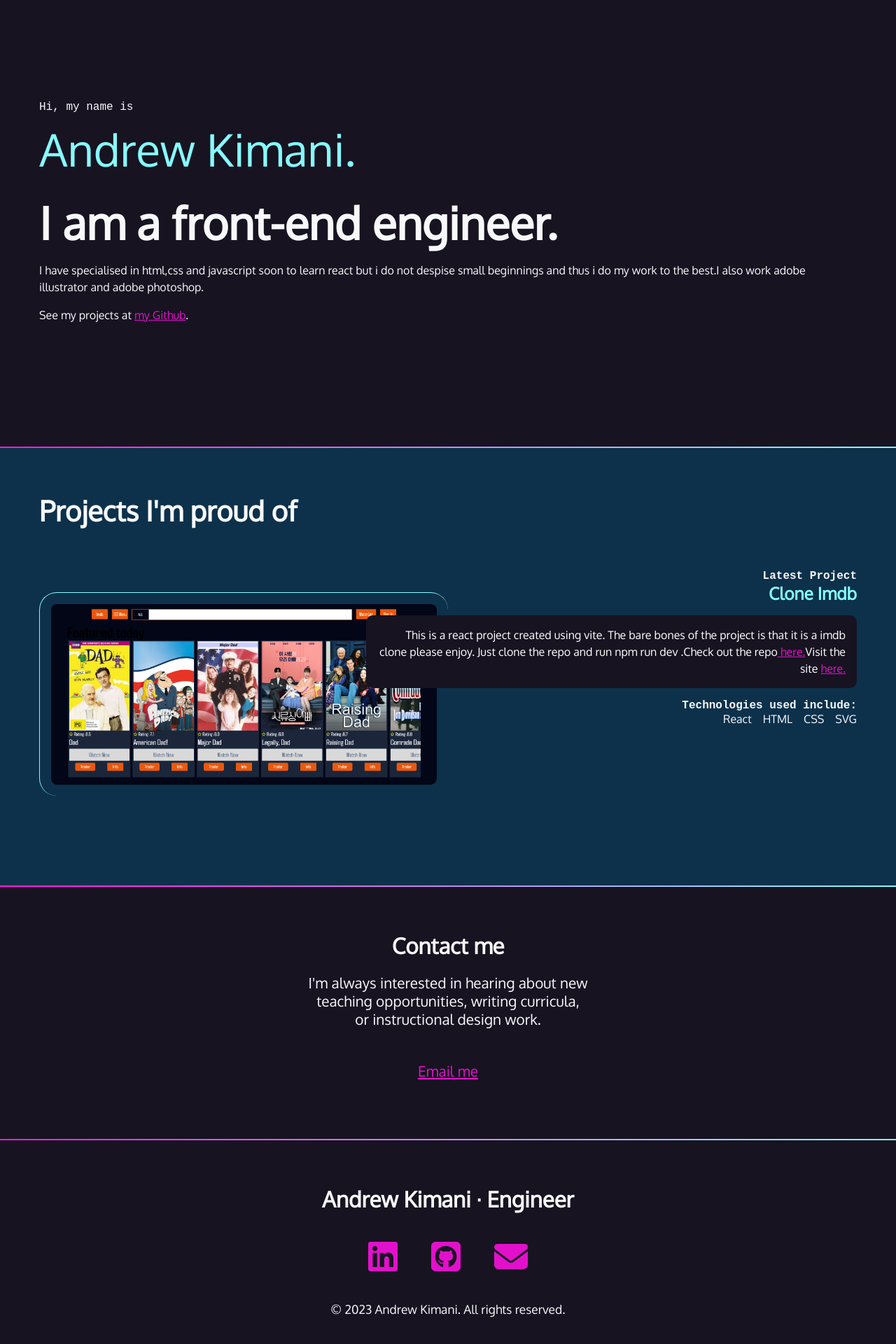
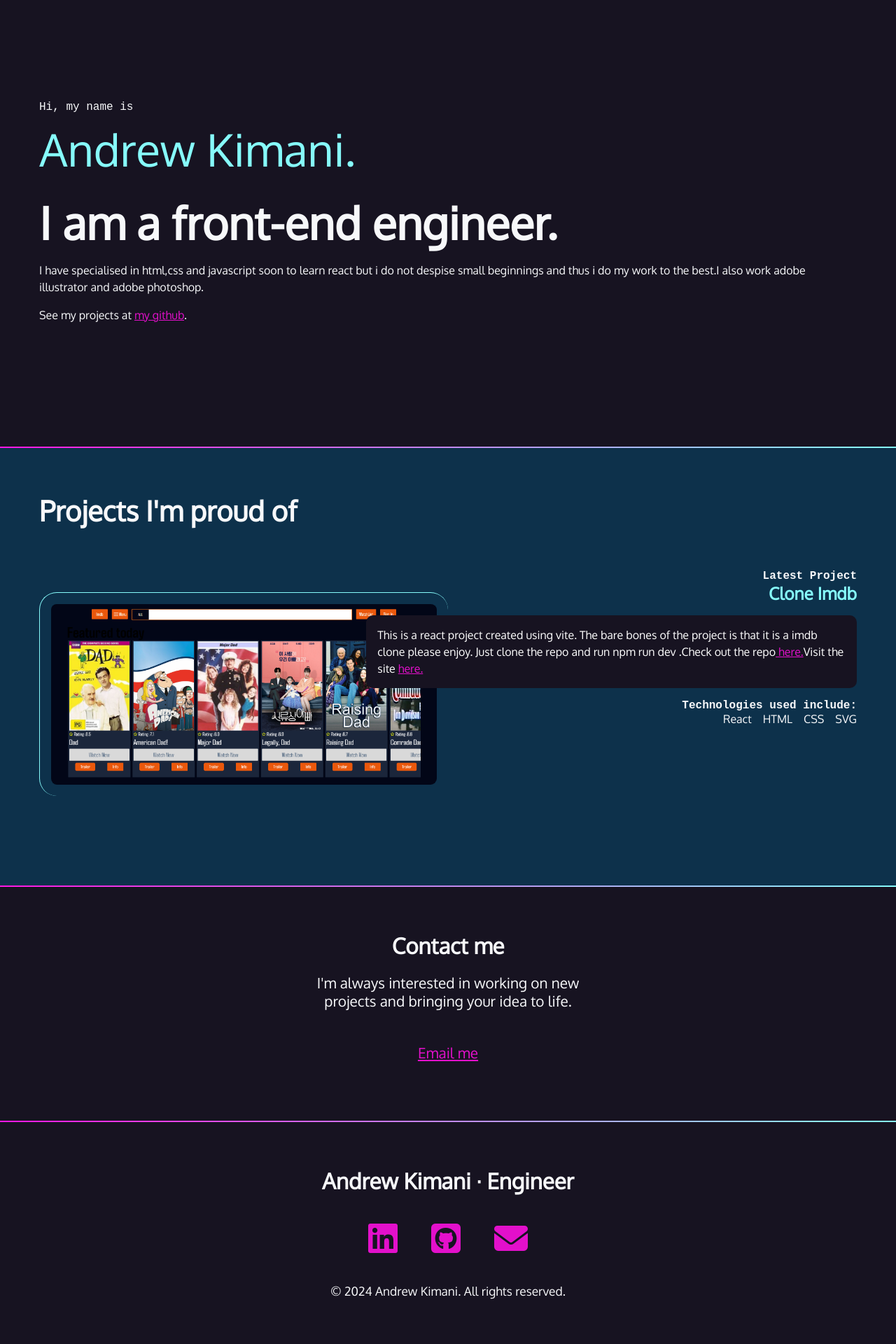
Before and after one commit to Nexus-coder/portfolio_page, a React (Vite) app: page / in a window 1280 px wide. Shown: the part 102-2022 px from the top of the page at 70% size. Built offline with nearby package versions, Linux system fonts and the light colour scheme; a web font is replaced by a local one.

Commit message:
Added som features

```diff
--- a/index.html
+++ b/index.html
@@ -8,7 +8,7 @@
     <link rel="preconnect" href="https://fonts.gstatic.com" crossorigin />
     <link href="https://fonts.googleapis.com/css2?family=Oxygen&family=Oxygen+Mono&display=swap" rel="stylesheet" />
     <script src="https://kit.fontawesome.com/c5d8c65187.js" crossorigin="anonymous"></script>
-    <title>Vite + React</title>
+    <title>Portfolio</title>
   </head>
   <body>
     <div id="root"></div>
--- a/src/App.css
+++ b/src/App.css
@@ -212,6 +212,7 @@ nav [class*="fa-"]:hover {
   background-color: var(--black);
   font-size: 1rem;
   line-height: 1.5;
+  text-align: left;
 }
 
 #projects ul {
--- a/src/Contact.jsx
+++ b/src/Contact.jsx
@@ -3,8 +3,7 @@ function Contact() {
         <section id="contact">
             <h2>Contact me</h2>
             <p>
-                I'm always interested in hearing about new teaching opportunities, writing curricula, or instructional
-                design work.
+                I'm always interested in working on new projects and bringing your idea to life.
             </p>
             <p><a href="mailto:muchiriandrew025@gmail.com">Email me</a></p>
         </section>
--- a/src/Footer.jsx
+++ b/src/Footer.jsx
@@ -22,7 +22,7 @@ function Footer() {
                     </a>
                 </li>
             </ul>
-            <p><small>&copy; 2023 Andrew Kimani. All rights reserved.</small></p>
+            <p><small>&copy; 2024 Andrew Kimani. All rights reserved.</small></p>
         </footer>
     )
 }
--- a/src/Intro.jsx
+++ b/src/Intro.jsx
@@ -7,7 +7,7 @@ function Intro() {
                 beginnings and thus i do my work to the best.I also work adobe illustrator and adobe
                 photoshop.</p>
             <p>See my projects at <a href="https://github.com/Nexus-coder"
-                target="_blank">my Github</a>.</p>
+                target="_blank">my github</a>.</p>
         </section>
     )
 }
--- a/src/Navbar.jsx
+++ b/src/Navbar.jsx
@@ -11,7 +11,7 @@ function Navbar(){
             <li><a href="">About</a></li>
             <li><a href="">Contact</a></li>
             <li>
-                <a href="www.linkedin.com/in/andrew-kimani-89a022276" target="_blank">
+                <a href="https://www.linkedin.com/in/andrew-kimani-89a022276" target="_blank">
                     <span class="fab fa-linkedin" aria-hidden="true"></span>
                     <span class="sr-only">LinkedIn</span>
                 </a>
```
Also changed, not shown: 1 other file (tests, documents, lock files or other folders).
